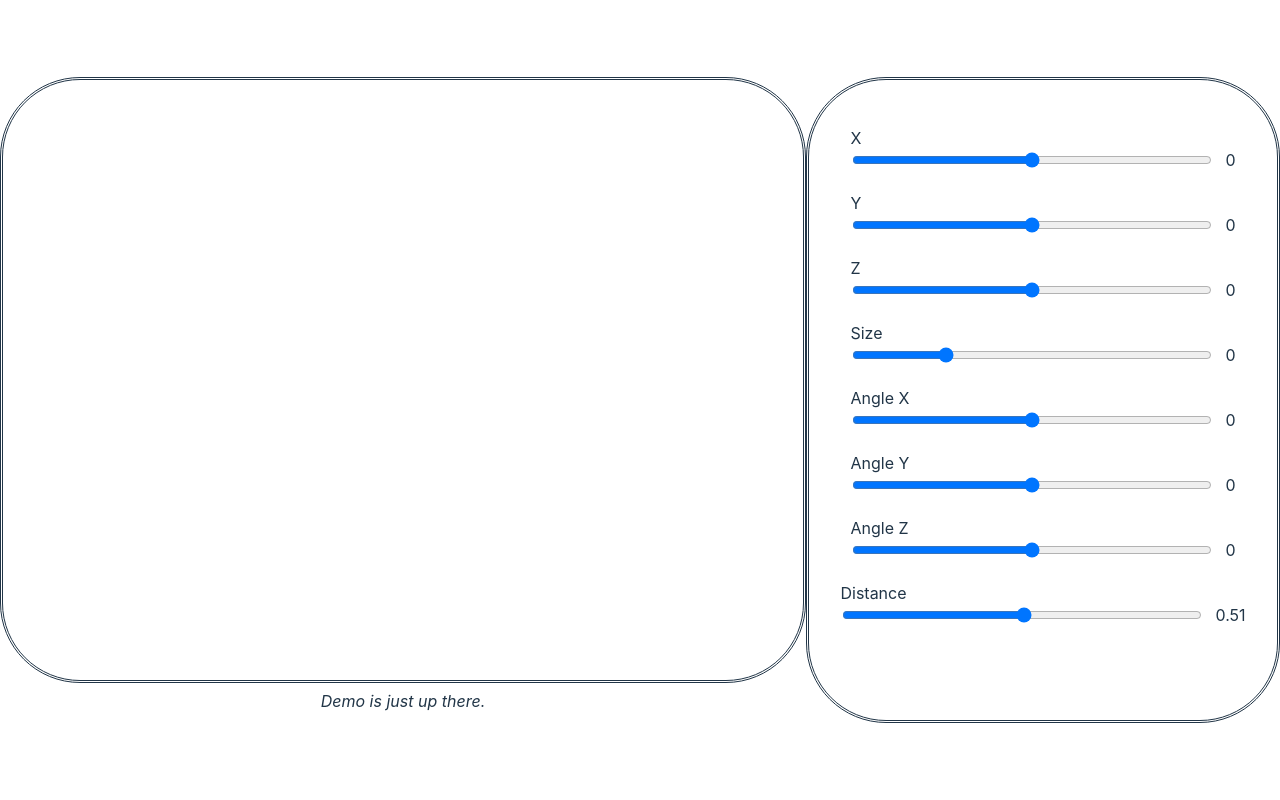
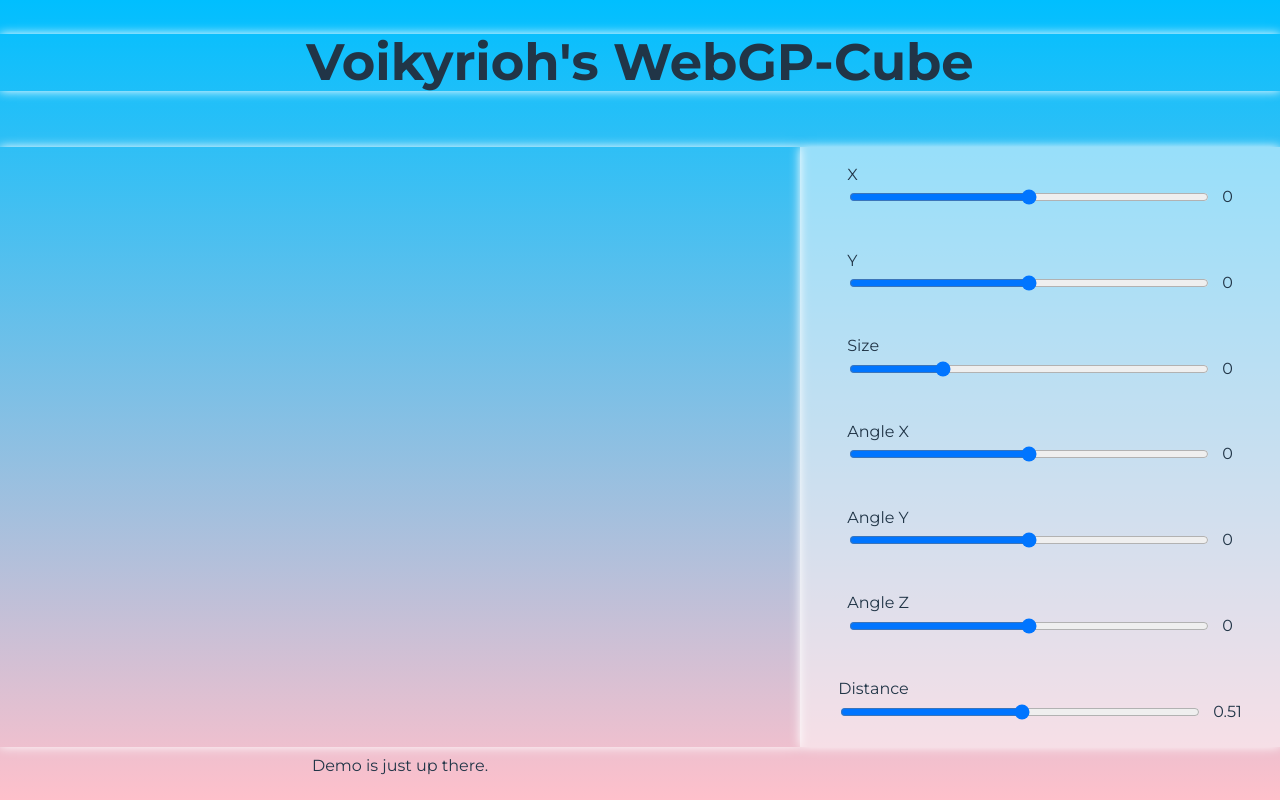
Before and after one commit to Voikyrioh/vk-web-gp-cube, a website built with Vite: page index.html in a window 1280 px wide. Built offline with nearby package versions, Linux system fonts and the light colour scheme.

Commit message:
Update title, styling, and layout structure
Changed document title and added a main header. Enhanced styling with new font, gradients, box shadows, and adjusted layout for a visually appealing interface.

```diff
--- a/index.html
+++ b/index.html
@@ -4,12 +4,12 @@
     <meta charset="UTF-8" />
     <link rel="icon" type="image/svg+xml" href="/vite.svg" />
     <meta name="viewport" content="width=device-width, initial-scale=1.0" />
-    <title>Initiation à WebGPU</title>
+    <title>WebGP-Cube</title>
   </head>
   <body>
+    <h1>Voikyrioh's WebGP-Cube</h1>
     <div id="app">
       <div id="app-program">
-
       </div>
       <div id="app-options">
         <div class="app-option">
@@ -22,11 +22,13 @@
           <input id="y-slider" type="range" min="-300" max="300" step="1" value="0" oninput="document.getElementById('y-slider-out').textContent = event.target.value"/>
           <output id="y-slider-out">0</output>
         </div>
+        <!--
         <div class="app-option">
           <label for="z-slider">Z</label>
           <input id="z-slider" type="range" min="-400" max="400" step="1" value="0" oninput="document.getElementById('z-slider-out').textContent = event.target.value"/>
           <output id="z-slider-out">0</output>
         </div>
+        -->
         <div class="app-option">
           <label for="size-slider">Size</label>
           <input id="size-slider" type="range" min="1" max="400" step="1" value="100" oninput="document.getElementById('size-slider-out').textContent = event.target.value"/>
@@ -54,6 +56,8 @@
         </div>
       </div>
     </div>
+    <footer>
+    </footer>
     <script type="module" src="/src/main.ts"></script>
   </body>
 </html>
--- a/src/style.css
+++ b/src/style.css
@@ -1,11 +1,16 @@
+@font-face {
+  font-family: "Montserrat";
+  src: url("/fonts/Montserrat.ttf") format("truetype");
+}
+
 :root {
-  font-family: Inter, system-ui, Avenir, Helvetica, Arial, sans-serif;
+  font-family: Montserrat, Arial, sans-serif;
   line-height: 1.5;
   font-weight: 400;
 
   color-scheme: light dark;
   color: rgba(22, 54, 80, 0.87);
-  background-color: #b5d8ff;
+  background: linear-gradient(deepskyblue, pink);
 
   font-synthesis: none;
   text-rendering: optimizeLegibility;
@@ -22,12 +27,20 @@ a:hover {
   color: #535bf2;
 }
 
+h1 {
+  box-shadow: white 0 0 10px;
+  width: 100%;
+  text-align: center;
+}
+
 body {
   margin: 0;
   display: flex;
+  flex-direction: column;
   place-items: center;
   min-width: 320px;
   min-height: 100vh;
+  justify-content: space-between;
 }
 
 h1 {
@@ -45,19 +58,17 @@ h1 {
 }
 
 #app>#app-program>#gpu-canvas {
-  border: double;
-  border-radius: 5rem;
+  box-shadow: white 0 0 10px ;
 }
 
 #app>#app-options {
-  border: double;
-  background-color: white;
-  border-radius: 5rem;
+  box-shadow: white 0 0 10px ;
+  background-color: rgba(255, 255, 255, 0.5);
   width: 800px;
   height: 600px;
   display: flex;
   flex-direction: column;
-  padding-top: 40px;
+  justify-content: space-around;
 }
 
 #app-options>.app-option {
```
Also changed, not shown: public/fonts/Montserrat.ttf (added), public/textures/grass.png (added).
